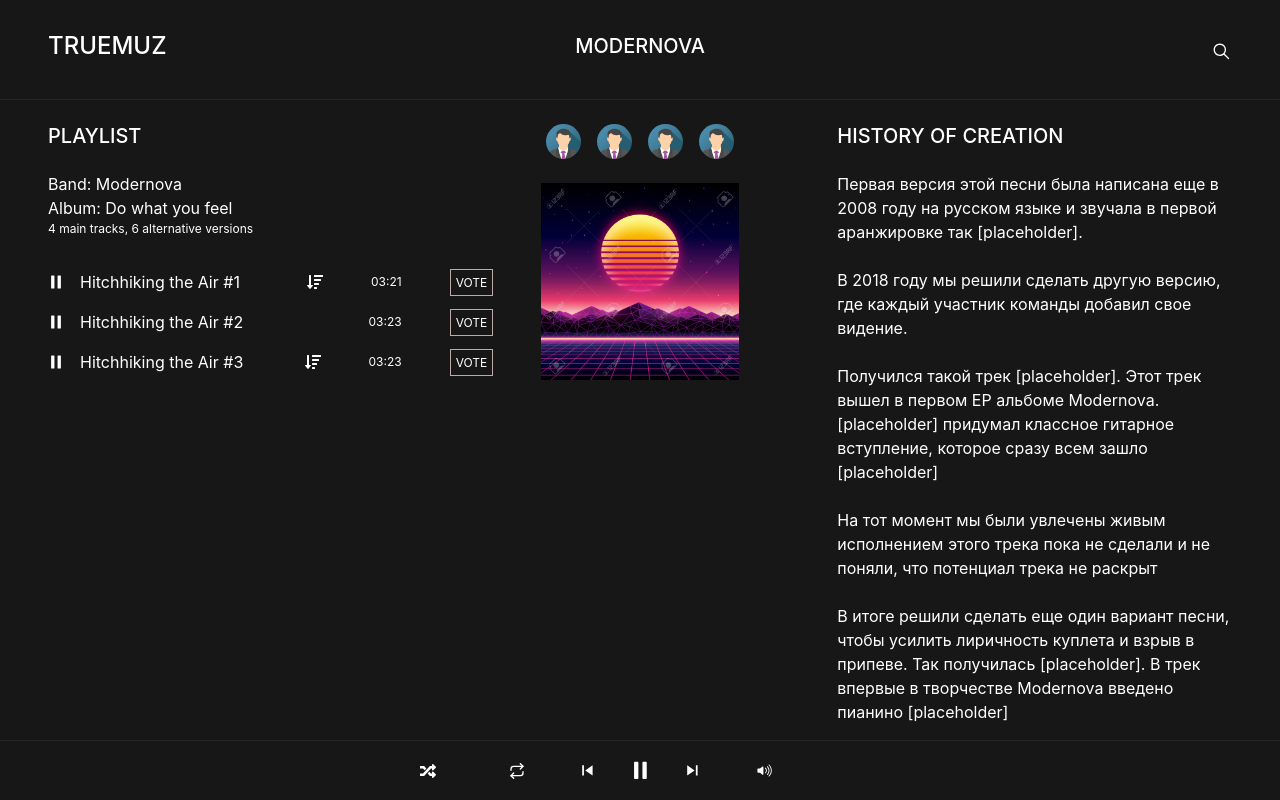
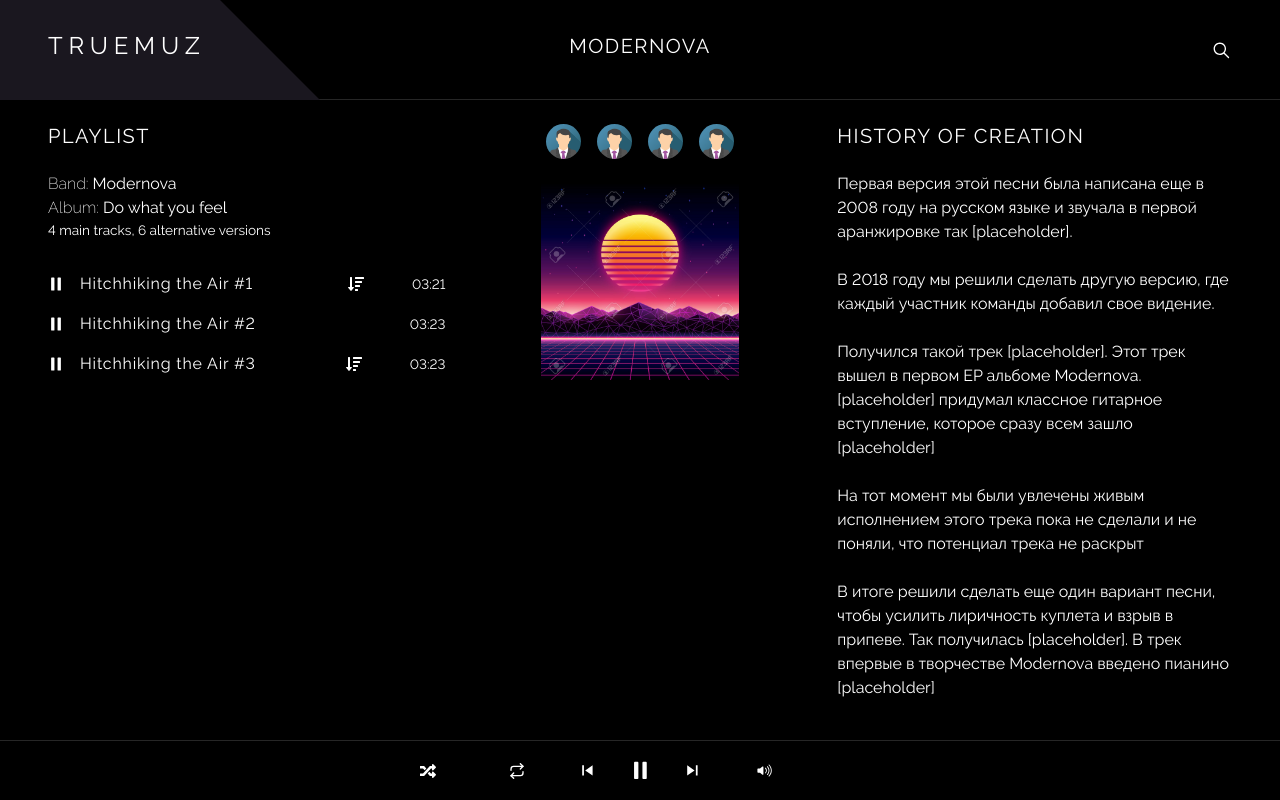
Before and after one commit to dimos171/truemuz, a React app in the folder Client/: page / in a window 1280 px wide. Built offline with nearby package versions, Linux system fonts and the light colour scheme.

Commit message:
add fonts

```diff
--- a/Client/src/components/Header/index.js
+++ b/Client/src/components/Header/index.js
@@ -6,6 +6,7 @@ import './index.scss';
 export default function Header(props) {
   return (
     <header className="header-container px-5">
+      <div className="header-container-filler"></div>
       <div className="header-container-content d-flex align-items-center">
         <div className="col-5 p-0">
           <h4>
--- a/Client/src/components/Header/index.scss
+++ b/Client/src/components/Header/index.scss
@@ -13,4 +13,13 @@
   &-content {
     height: inherit;
   }
+
+  &-filler {
+    position: fixed;
+    left: 0;
+    border-bottom: 100px solid $main-dark-theme-header-filler-background;
+    border-right: 100px solid transparent;
+    height: 0;
+    width: 25%;
+  }
 }
--- a/Client/src/components/Playlist/Track/index.js
+++ b/Client/src/components/Playlist/Track/index.js
@@ -27,7 +27,7 @@ export default function Track(props) {
     <div className={"d-flex track-container justify-content-between" + (props.collapsed ? ' active' : '')}>
       <div className="d-flex align-items-center ml-5">
         <GiPauseButton className="mr-3 icon" />
-        <div>
+        <div className="track-name">
           {props.name}
         </div>
       </div>
@@ -35,12 +35,8 @@ export default function Track(props) {
       <div className="d-flex align-items-center mr-5">
         {props.mainVersion && getContentBasedOnAlternatives()}
 
-        <div className="mr-5 small-title">
+        <div className="mr-5 small-text">
           {props.length}
-        </div>
-
-        <div className="small-title vote-btn">
-          VOTE
         </div>
       </div>
     </div>
--- a/Client/src/components/Playlist/Track/index.scss
+++ b/Client/src/components/Playlist/Track/index.scss
@@ -5,17 +5,14 @@
   line-height: 40px;
 
   &.active {
-    background: $main-dark-theme-active-track-background;
+    background: linear-gradient(
+      90deg,
+      $main-dark-theme-active-track-background 0%,
+      $main-dark-theme-active-track-background-sub 100%);
+    box-shadow: 0px 4px 4px $main-dark-theme-active-track-shadow;
   }
 }
 
-.vote-btn {
-  padding: 0 5px;
-  line-height: 25px;
-  border: 1px solid $main-dark-theme-btn-border;
-
-  &:hover {
-    cursor: pointer;
-    background-color: $main-dark-theme-active-btn-background;
-  }
+.track-name {
+  letter-spacing: 0.05em;
 }
--- a/Client/src/components/Playlist/index.js
+++ b/Client/src/components/Playlist/index.js
@@ -53,13 +53,15 @@ export default function Playlist(props) {
         <h5 className="mb-3 pb-2">
           PLAYLIST
         </h5>
-        <div>
-          Band: <div className="d-inline">Modernova</div>
+        <div className="d-flex">
+          <div className="light-text pr-1">Band:</div>
+          <div>Modernova</div>
         </div>
-        <div>
-          Album: <div className="d-inline">Do what you feel</div>
+        <div className="d-flex">
+          <div className="light-text pr-1">Album:</div>
+          <div>Do what you feel</div>
         </div>
-        <div className="small-title">
+        <div className="small-text">
           4 main tracks, 6 alternative versions
         </div>
       </div>
--- a/Client/src/shared/globals.scss
+++ b/Client/src/shared/globals.scss
@@ -1,4 +1,5 @@
 @import './variables/colors';
+@import './variables/fonts';
 
 html, body {
   height: 100%;
@@ -6,16 +7,31 @@ html, body {
   padding: 0;
   background-color: $main-dark-theme-background-color;
   font-size: 1rem;
+  font-family: 'Raleway Regular';
+  font-feature-settings: 'pnum' on, 'lnum' on;
 
   #app {
     height: 100%;
   }
 }
 
-.small-title {
-  font-size: 0.75rem;
+.small-text {
+  font-size: 0.85rem;
 }
 
 .icon {
   cursor: pointer;
 }
+
+h4 {
+  letter-spacing: 0.24em;
+}
+
+h5 {
+  letter-spacing: 0.075em;
+}
+
+.light-text {
+  font-family: 'Raleway Extra Light';
+  font-feature-settings: 'pnum' on, 'lnum' on;
+}
--- a/Client/src/shared/variables/_colors.scss
+++ b/Client/src/shared/variables/_colors.scss
@@ -1,7 +1,10 @@
-$main-dark-theme-background-color: #171717;
+$main-dark-theme-background-color: #000000;
 $main-dark-theme-text-color: #FFFFFF;
 $main-dark-theme-border: #262626;
 $main-dark-theme-btn-border: #bdabab;
+$main-dark-theme-header-filler-background: #1A171F;
 $main-dark-theme-active-btn-background: #812df9;
-$main-dark-theme-active-track-background: #463b52;
+$main-dark-theme-active-track-background: #231E27;
+$main-dark-theme-active-track-background-sub: rgba(138, 86, 179, 0.24);
+$main-dark-theme-active-track-shadow: rgba(22, 22, 22, 0.25);
 $main-dark-theme-collapsed-track-background: #2b2828;
--- /dev/null
+++ b/Client/src/shared/variables/_fonts.scss
@@ -0,0 +1,9 @@
+@font-face {
+  font-family: 'Raleway Regular';
+  src: url('../../public/fonts/Raleway-Regular.ttf');
+}
+
+@font-face {
+  font-family: 'Raleway Extra Light';
+  src:  url('../../public/fonts/Raleway-ExtraLight.ttf');
+}
```
Also changed, not shown: Client/build/webpack.dev.js, Client/build/webpack.prod.js, Client/public/fonts/Raleway-ExtraLight.ttf (added), Client/public/fonts/Raleway-Regular.ttf (added).
